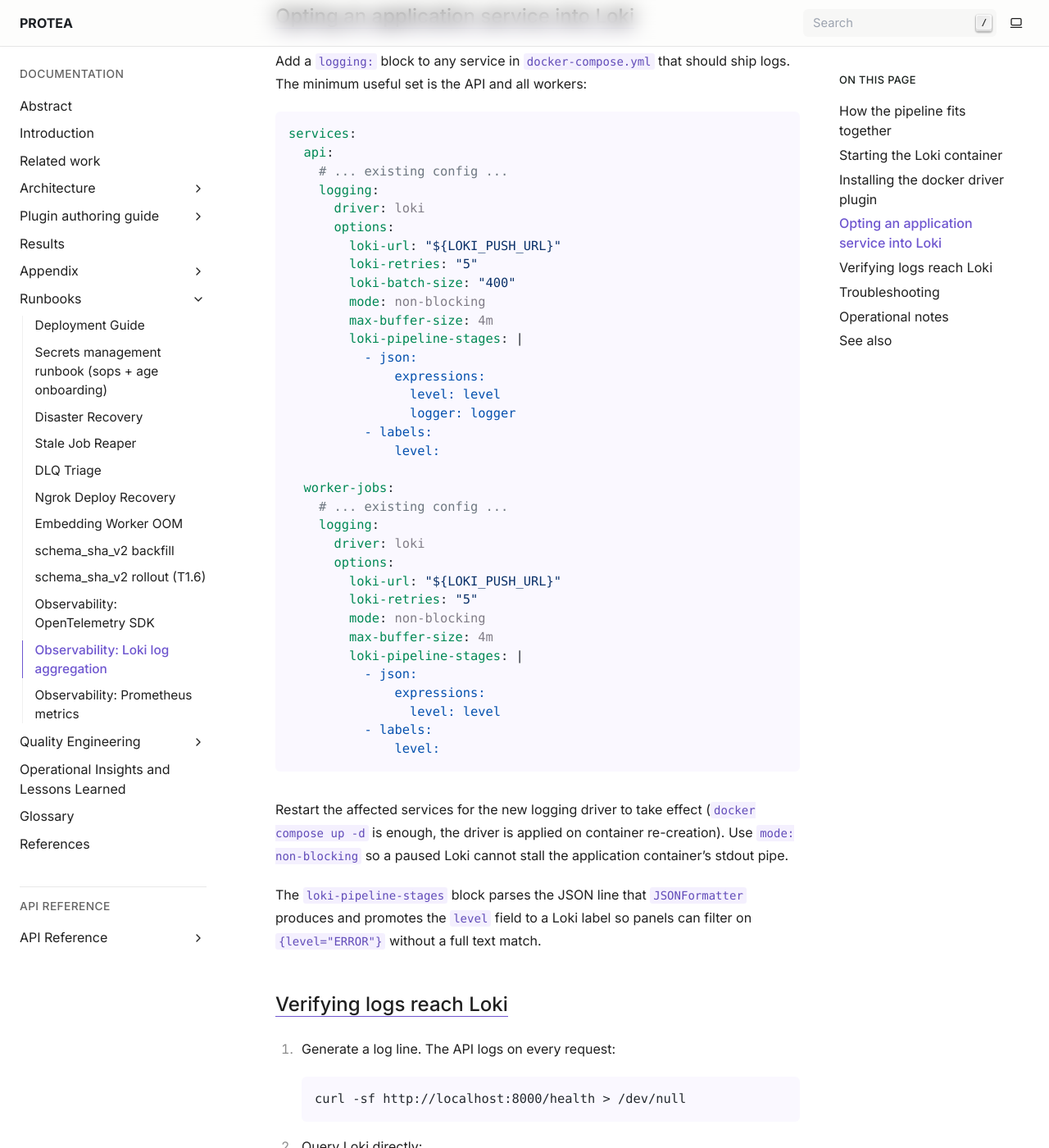
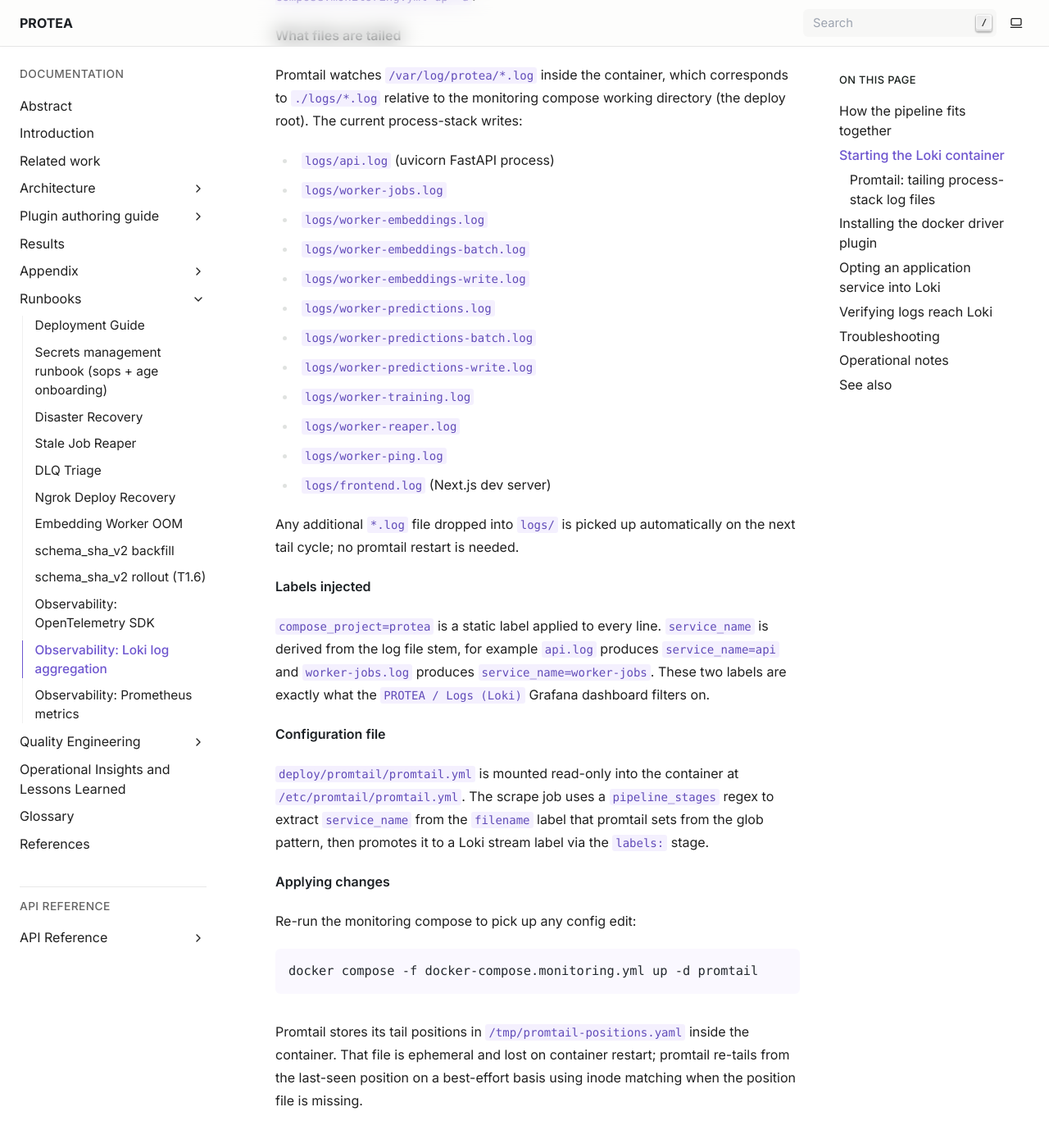
Before and after one commit to frapercan/PROTEA, a Sphinx documentation site: the page built from docs/source/runbooks/loki.rst, in a window 1280 px wide and 1400 px high, scrolled down 2485 px. Shown: the whole window at 82% size. Built offline with Sphinx 7.4.7, drawn with Linux system fonts in a browser that asks for light colours; some of the changed text lies outside the part shown.

Commit message:
feat(observability): ship process-stack logs to Loki via promtail (#441)
## Summary

- Add `promtail` (grafana/promtail:3.2.1) service to
`docker-compose.monitoring.yml` on `protea_monitoring` network with a
read-only bind mount of `./logs:/var/log/protea:ro`.
- Introduce `deploy/promtail/promtail.yml`: scrape job tails
`/var/log/protea/*.log`, derives `service_name` from filename stem via
pipeline_stages regex, and sets static label `compose_project=protea` to
match the existing `logs.json` dashboard queries.
- Update `docs/source/runbooks/loki.rst` with a dedicated section
documenting the promtail setup (files tailed, labels injected, config
location, apply command).
- `docker compose -f docker-compose.monitoring.yml config` parses
cleanly; both YAML files are valid.

## Label alignment

The Grafana logs dashboard (`deploy/grafana/dashboards/logs.json`)
filters on `{compose_project="protea", service_name=~"$service"}`.
Promtail emits exactly those two labels: `compose_project` as a static
label and `service_name` extracted from the log filename stem (e.g.
`worker-jobs.log` produces `service_name=worker-jobs`).

## Files tailed

`logs/api.log`, `logs/worker-*.log`, `logs/frontend.log` and any future
`*.log` added to `logs/` without restarting promtail.

## Test plan

- [ ] Run `docker compose -f docker-compose.monitoring.yml config
--quiet` to confirm compose parses.
- [ ] Run `docker compose -f docker-compose.monitoring.yml up -d` and
confirm promtail container starts and joins `protea_monitoring` network.
- [ ] Start the PROTEA process stack so `logs/api.log` gets written;
query Loki at `http://localhost:3100/loki/api/v1/query` with
`{compose_project="protea"}` and confirm results.
- [ ] Open Grafana at `http://localhost:3001` and verify the "PROTEA /
Logs (Loki)" dashboard populates.

```diff
--- a/docs/source/runbooks/loki.rst
+++ b/docs/source/runbooks/loki.rst
@@ -31,18 +31,29 @@ application service opts into via a ``logging:`` block.
 How the pipeline fits together
 -------------------------------
 
+PROTEA runs as a process-based stack (uvicorn API, worker processes,
+Next.js frontend) that writes plaintext log files into ``logs/`` under
+the deploy working directory.  A ``promtail`` sidecar container in
+``docker-compose.monitoring.yml`` tails those files and ships each line
+to Loki.  This replaces the earlier docker-driver approach, which only
+works when the application itself runs as a Docker container.
+
 ::
 
-   api / worker container stdout (JSON line)
-      |
+   uvicorn / workers / next.js
+      |  write log lines to ./logs/*.log
       v
-   loki-docker-driver  (host plugin, pushes via HTTP)
-      |
+   promtail container  (tails ./logs/*.log, bind-mounted read-only)
+      |  labels: compose_project=protea, service_name=<stem>
       v
-   loki:3100          (monitoring compose)
+   loki:3100          (monitoring compose, protea_monitoring network)
       |
       v
    Grafana            (PROTEA Loki datasource, "PROTEA / Logs" dashboard)
+
+The docker-driver plugin path documented further below remains valid for
+deployments where the application runs inside containers; it is not the
+active path on the current process-based dev stack.
 
 The application code does not need to know anything about Loki. As long
 as ``configure_logging(json=True)`` ran at process startup (the default
@@ -65,6 +76,66 @@ The container exposes 3100 on the host so the docker driver (which runs
 in the host's daemon namespace, not in this compose project) can push
 to it. Grafana reaches the same Loki container by service name on the
 ``protea_monitoring`` bridge network.
+
+
+Promtail: tailing process-stack log files
+~~~~~~~~~~~~~~~~~~~~~~~~~~~~~~~~~~~~~~~~~
+
+The ``promtail`` service defined in ``docker-compose.monitoring.yml``
+handles log shipping for the process-based PROTEA stack.  No additional
+host setup is required; promtail starts automatically as part of
+``docker compose -f docker-compose.monitoring.yml up -d``.
+
+**What files are tailed**
+
+Promtail watches ``/var/log/protea/*.log`` inside the container, which
+corresponds to ``./logs/*.log`` relative to the monitoring compose working
+directory (the deploy root).  The current process-stack writes:
+
+- ``logs/api.log`` (uvicorn FastAPI process)
+- ``logs/worker-jobs.log``
+- ``logs/worker-embeddings.log``
+- ``logs/worker-embeddings-batch.log``
+- ``logs/worker-embeddings-write.log``
+- ``logs/worker-predictions.log``
+- ``logs/worker-predictions-batch.log``
+- ``logs/worker-predictions-write.log``
+- ``logs/worker-training.log``
+- ``logs/worker-reaper.log``
+- ``logs/worker-ping.log``
+- ``logs/frontend.log`` (Next.js dev server)
+
+Any additional ``*.log`` file dropped into ``logs/`` is picked up
+automatically on the next tail cycle; no promtail restart is needed.
+
+**Labels injected**
+
+``compose_project=protea`` is a static label applied to every line.
+``service_name`` is derived from the log file stem, for example
+``api.log`` produces ``service_name=api`` and ``worker-jobs.log``
+produces ``service_name=worker-jobs``.  These two labels are exactly
+what the ``PROTEA / Logs (Loki)`` Grafana dashboard filters on.
+
+**Configuration file**
+
+``deploy/promtail/promtail.yml`` is mounted read-only into the container
+at ``/etc/promtail/promtail.yml``.  The scrape job uses a
+``pipeline_stages`` regex to extract ``service_name`` from the ``filename``
+label that promtail sets from the glob pattern, then promotes it to a
+Loki stream label via the ``labels:`` stage.
+
+**Applying changes**
+
+Re-run the monitoring compose to pick up any config edit:
+
+.. code-block:: bash
+
+   docker compose -f docker-compose.monitoring.yml up -d promtail
+
+Promtail stores its tail positions in ``/tmp/promtail-positions.yaml``
+inside the container.  That file is ephemeral and lost on container
+restart; promtail re-tails from the last-seen position on a best-effort
+basis using inode matching when the position file is missing.
 
 
 Installing the docker driver plugin
```
Also changed, not shown: docker-compose.monitoring.yml (+18 -0 lines), 1 other file.
